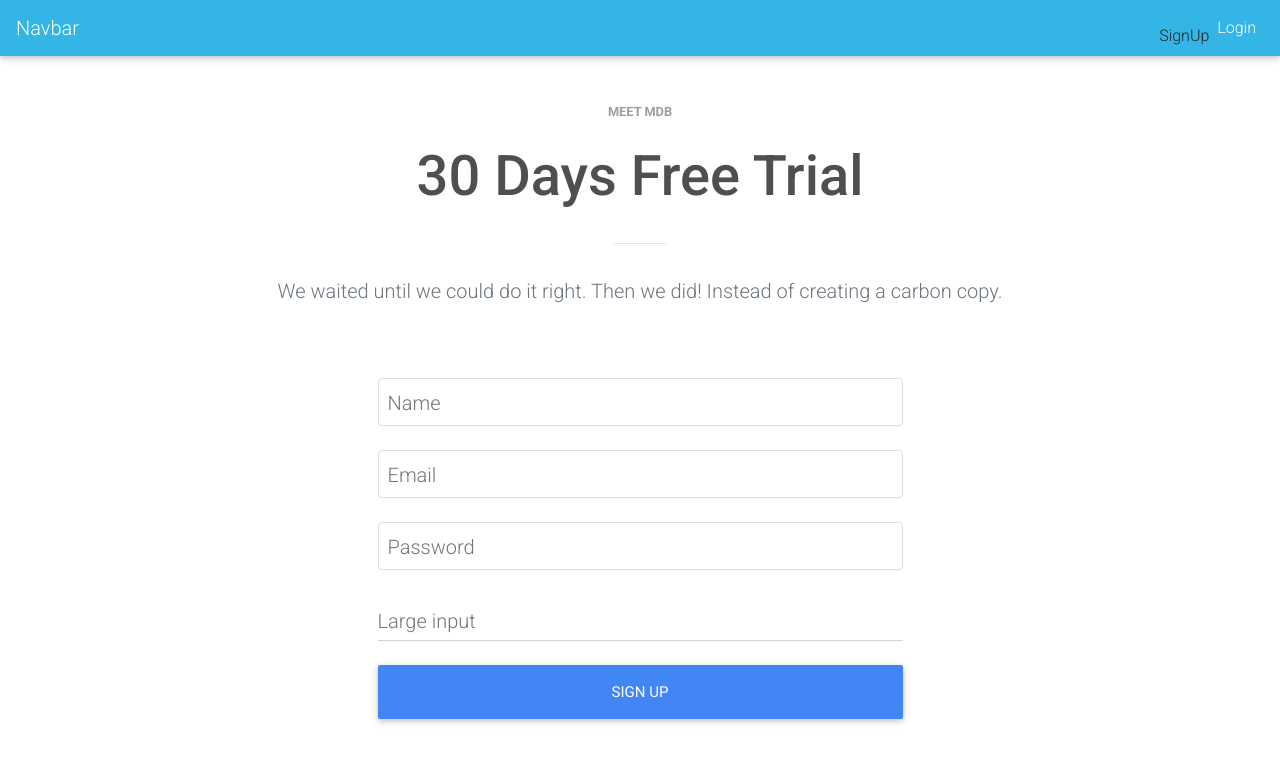
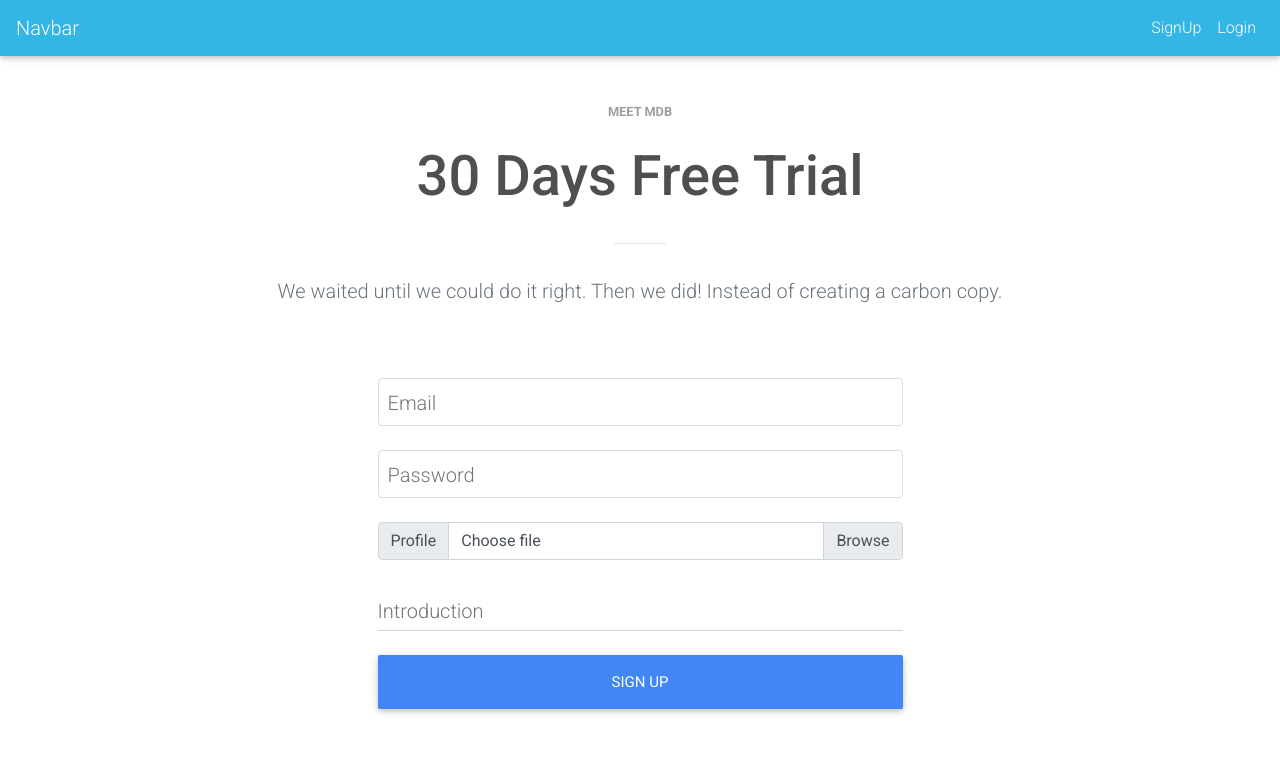
Before and after one commit to spreet6999/UserProfileApp, a Django app: page /signup/ in a window 1280 px wide. Shown: the top 763 px of the page. Run offline with Django 3.2, Linux system fonts and the light colour scheme; some libraries are stand-ins or nearby versions.

Commit message:
Changed Some forms UI

```diff
--- a/Users/templates/Users/base.html
+++ b/Users/templates/Users/base.html
@@ -27,7 +27,6 @@
         <div class="collapse navbar-collapse" id="navbarSupportedContent-4">
         <ul class="navbar-nav ml-auto">
             {% if user.is_authenticated %}
-
                 <li class="nav-item dropdown">
                 <a class="nav-link dropdown-toggle" id="navbarDropdownMenuLink-4" data-toggle="dropdown"
                     aria-haspopup="true" aria-expanded="false">
@@ -39,14 +38,12 @@
                 </div>
                 </li>
             {% else %}
-
                 <li class="nav-item">
-                <a class="nav-link" href="{% url 'Users:signup' %}"></a>SignUp</a>
+                    <a class="nav-link" href="{% url 'Users:signup' %}">SignUp</a>
                 </li>
                 <li class="nav-item">
                     <a class="nav-link" href="{% url 'Users:login' %}">Login</a>
                 </li>
-
             {% endif %}
         </ul>
         </div>
--- a/Users/templates/Users/login.html
+++ b/Users/templates/Users/login.html
@@ -17,12 +17,6 @@
 
             <!--First column-->
             <div class="col-6">
-
-              <!-- Material outline input -->
-              <div class="md-form md-outline form-lg">
-                <input type="text" id="form1" class="form-control form-control-lg">
-                <label for="form1">Name</label>
-              </div>
 
               <!-- Material outline input -->
               <div class="md-form md-outline form-lg">
--- a/Users/templates/Users/signup.html
+++ b/Users/templates/Users/signup.html
@@ -20,12 +20,6 @@
 
               <!-- Material outline input -->
               <div class="md-form md-outline form-lg">
-                <input type="text" id="form1" class="form-control form-control-lg">
-                <label for="form1">Name</label>
-              </div>
-
-              <!-- Material outline input -->
-              <div class="md-form md-outline form-lg">
                 <input type="text" id="form2" class="form-control form-control-lg">
                 <label for="form2">Email</label>
               </div>
@@ -36,9 +30,21 @@
                 <label for="form3">Password</label>
               </div>
 
+              <div class="input-group">
+                <div class="input-group-prepend">
+                  <span class="input-group-text" id="inputGroupFileAddon01">Profile</span>
+                </div>
+                <div class="custom-file">
+                  <input type="file" class="custom-file-input" id="inputGroupFile01"
+                    aria-describedby="inputGroupFileAddon01">
+                  <label class="custom-file-label" for="inputGroupFile01">Choose file</label>
+                </div>
+              </div>
+
+
               <div class="md-form form-lg">
-                <input type="text" id="inputLGEx" class="form-control form-control-lg">
-                <label for="inputLGEx">Large input</label>
+                <input type="text" id="form4" class="form-control form-control-lg">
+                <label for="from4">Introduction</label>
               </div>
 
               <button class="btn btn-block btn-primary btn-lg">Sign up</button>
```
Also changed, not shown: db.sqlite3. Lines whose indentation alone changed are shown as unchanged.
